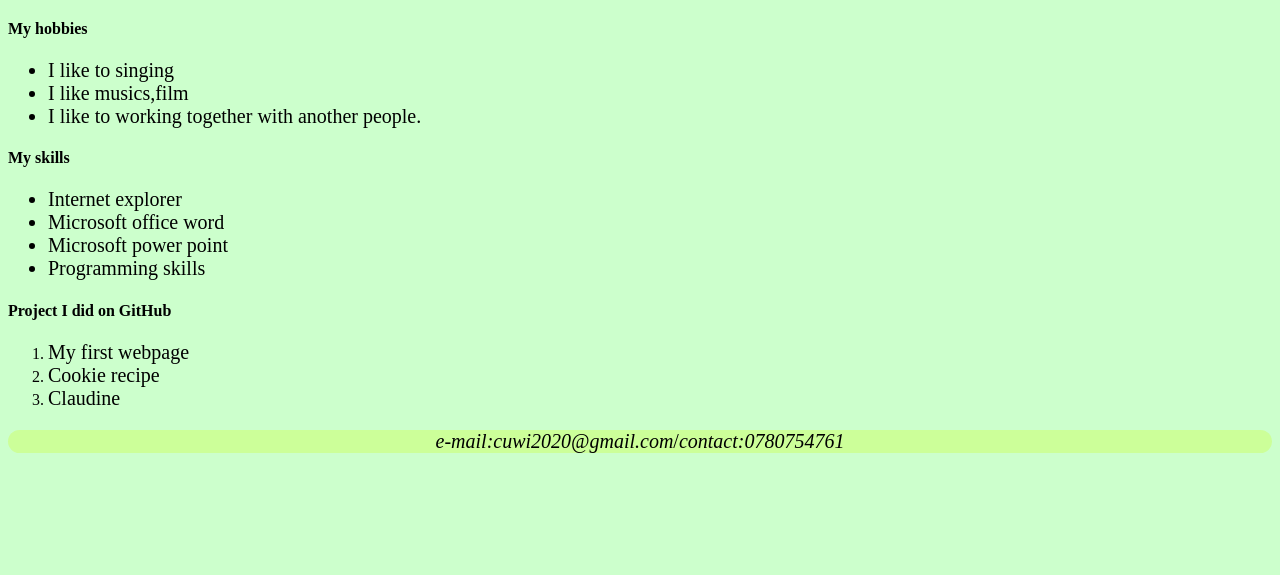
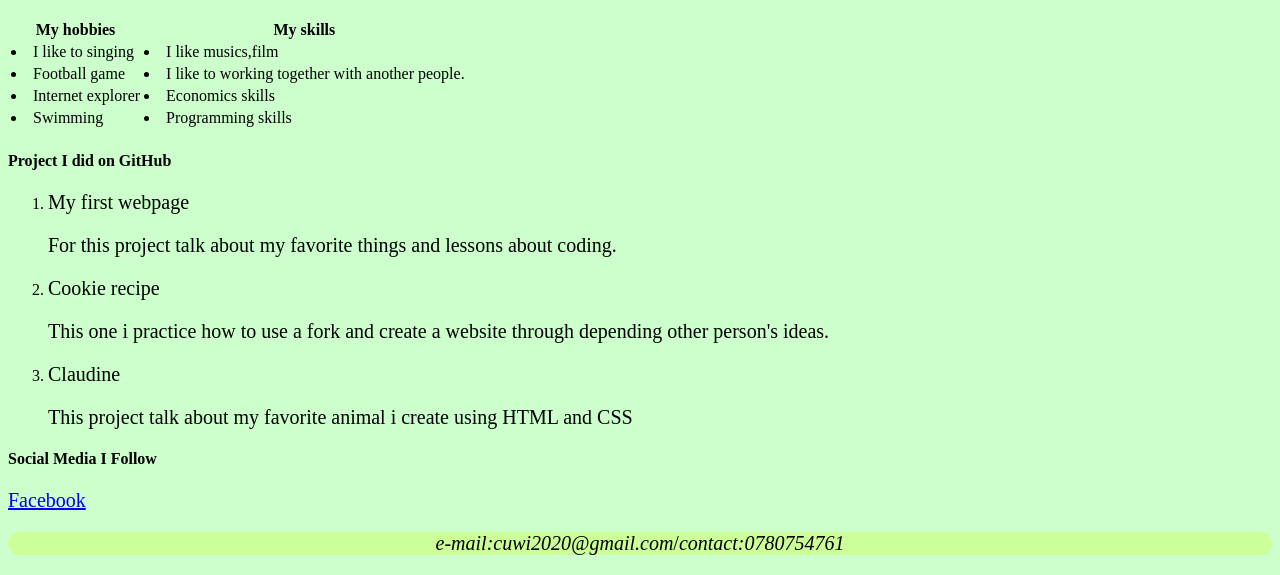
Before and after one commit to UWINGENEYE-Claudine/my-project, a plain HTML site: page index.html in a window 1280 px wide. Shown: the part 238-813 px from the top of the page. Drawn offline with Linux system fonts and the light colour scheme.

Commit message:
create index.html

```diff
--- a/index.html
+++ b/index.html
@@ -13,32 +13,48 @@
     </nav>
     <h1><strong>UWINGENEYE Claudine</strong></h1>
       <img src="https://scontent.fkgl1-1.fna.fbcdn.net/v/t1.0-0/s168x128/38878099_202836200590860_8130611388998483968_n.jpg?_nc_cat=109&_nc_ht=scontent.fkgl1-1.fna&oh=bbc1c9bf49905e4b8d01ede721ab38c2&oe=5C68F4D6">
-     <div>
-     </div>
      <div id="aboutMe">
       <h2>About Me</h2>
         <p><strong>I'm Claudine i have finished to study secondary school since 2017 year in combination <em>History Economics and Geography "HEG"</em> at G.S kABUSUNZU.</strong></p>
         <P><strong>Now I'm studing programming in Moringa School where I want to be a software developer as foundation my job or to be employer through them.</strong></P>
       </div>
-      <h4>My hobbies</h4>
+      <div>
+      <table tbl="tbl">
+        <tr>
+          <th>My hobbies</th>
+          <th>My skills</th>
+        </tr>
         <ul>
-        <li>I like to singing</li>
-        <li>I like musics,film</li>
-        <li>I like to working together with another people.</li>
+        <tr>
+           <td><li>I like to singing</li></td>
+           <td><li>I like musics,film</li></td>
+         </tr>
+         <tr>
+           <td><li>Football game</li></td>
+           <td><li>I like to working together with another people.</li></td>
+         </tr>
+         <tr>
+           <td><li>Internet explorer</li></td>
+           <td><li>Economics skills</li></td>
+         </tr>
+         <tr>
+           <td><li>Swimming</li></td>
+           <td><li>Programming skills</li></td>
+         </tr>
          </ul>
-      <h4>My skills</h4>
-      <ul>
-        <li>Internet explorer</li>
-        <li>Microsoft office word</li>
-        <li>Microsoft power point</li>
-        <li>Programming skills</li>
-      </ul>
+       </table>
+       </div>
       <h4>Project I did on GitHub</h4>
       <ol>
         <li><a href="https://github.com/UWINGENEYE-Claudine/my-first-webpage" target="_blank">My first webpage</a></li>
+        <p>For this project talk about my favorite things and lessons about coding.</p>
         <li><a href="https://github.com/UWINGENEYE-Claudine/cookie-recipe" target="_blank">Cookie recipe</a></li>
+        <p>This one i practice how to use a fork and create a website through depending other person's ideas.</p>
         <li><a href="https://github.com/UWINGENEYE-Claudine/claudine"target="_blank">Claudine</a></li>
+        <p>This project talk about my favorite animal i create using HTML and CSS</p>
       </ol>
+      <h4>Social Media I Follow</h4>
+        <p><a href="https://www.facebook.com/" target="_blank">Facebook</a></p>
       <footer>
         <div id="contact">
           <p><em>e-mail:cuwi2020@gmail.com</em>/<em>contact:0780754761</em></p>
```
Lines whose indentation alone changed are shown as unchanged.
